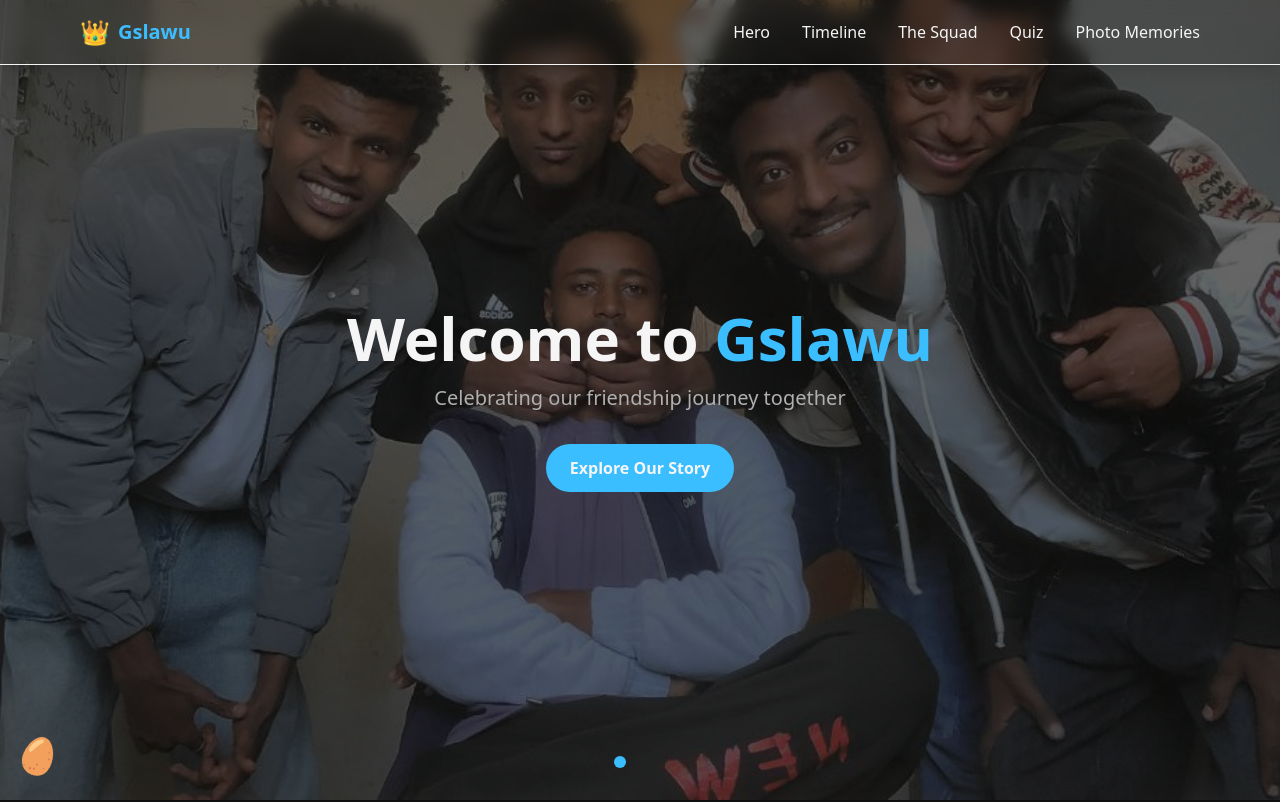
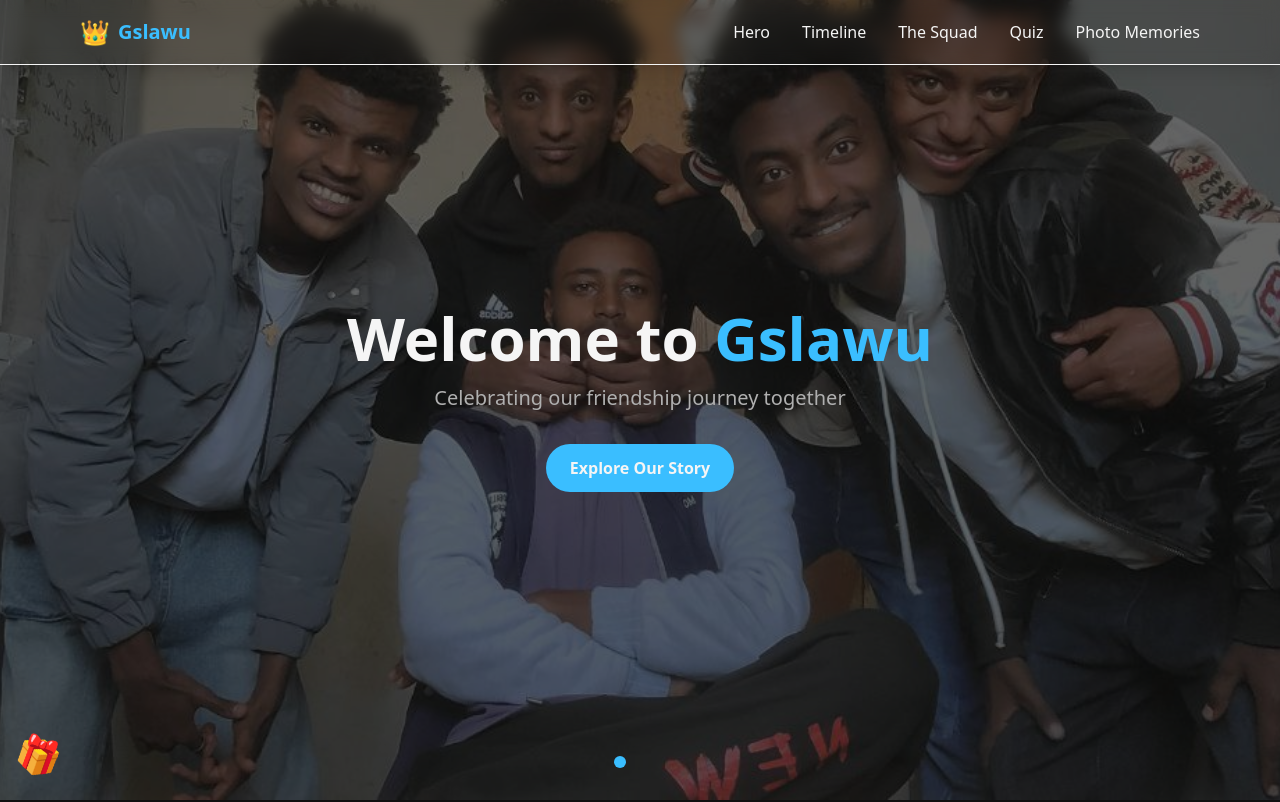
Before and after one commit to biniyamagegnehu/Gslawu-Friendship-Memorial, a React (Vite) app: page / in a window 1280 px wide. Shown: the top 802 px of the page. Built offline with nearby package versions, Linux system fonts and the light colour scheme; no server answers.

Commit message:
change the emoji in easteregg component

```diff
--- a/src/components/EasterEgg.jsx
+++ b/src/components/EasterEgg.jsx
@@ -37,7 +37,7 @@ export default function EasterEgg() {
           transition={{ repeat: Infinity, duration: 3 }}
           className="text-4xl"
         >
-          🥚
+          🎁
         </motion.div>
       </motion.div>
 
@@ -61,7 +61,7 @@ export default function EasterEgg() {
               exit={{ scale: 0 }}
               className="bg-friendGray p-6 rounded-xl shadow-lg max-w-xs text-center border-2 border-neonYellow"
             >
-              <div className="text-6xl mb-4">🦄</div>
+              <div className="text-6xl mb-4">😍</div>
               <h4 className="text-xl font-bold mb-2 text-neonYellow">Remember!</h4>
               <p className="text-sm text-friendLightGray">Don't forget your friends because they will always remember you.</p>
             </motion.div>
```
